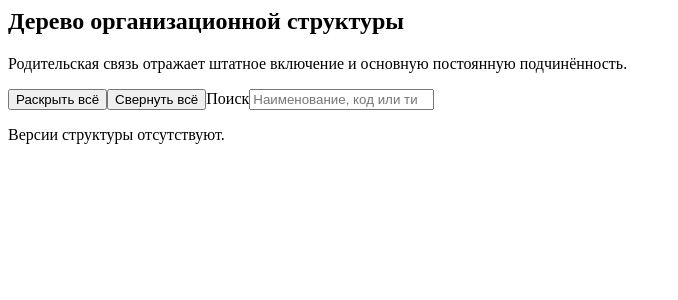
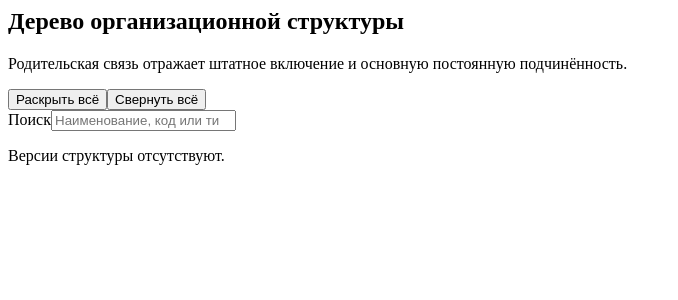
Before and after one commit to ClaytonKinnane/ASU-VCH, a PHP site: page /admin/organization/views/tree.php in a window 1280 px wide. Shown: the top 300 px of the page, without its empty margins (0-678 px from the left). Run offline with PHP 8.4, Linux system fonts and the light colour scheme; the template is opened without the code that fills it, so the values that code supplies are empty.

Commit message:
feat(organization): align tree search controls

```diff
--- a/public/admin/organization/views/tree.php
+++ b/public/admin/organization/views/tree.php
@@ -1,5 +1,5 @@
     <section id="tree" class="organization-panel glass-tile">
-        <div class="organization-section-heading"><div><h2>Дерево организационной структуры</h2><p>Родительская связь отражает штатное включение и основную постоянную подчинённость.</p></div><div class="organization-tree-tools"><button type="button" class="secondary-button" data-tree-expand>Раскрыть всё</button><button type="button" class="secondary-button" data-tree-collapse>Свернуть всё</button><label>Поиск<input type="search" maxlength="150" data-tree-search placeholder="Наименование, код или тип"></label></div></div>
+        <div class="organization-section-heading"><div><h2>Дерево организационной структуры</h2><p>Родительская связь отражает штатное включение и основную постоянную подчинённость.</p></div><div class="organization-tree-tools"><div class="organization-tree-tool-buttons"><button type="button" class="secondary-button" data-tree-expand>Раскрыть всё</button><button type="button" class="secondary-button" data-tree-collapse>Свернуть всё</button></div><label class="organization-tree-search">Поиск<input type="search" maxlength="150" data-tree-search placeholder="Наименование, код или тип"></label></div></div>
         <?php if ($selectedVersion === null): ?><div class="organization-empty"><p>Версии структуры отсутствуют.</p></div>
         <?php elseif ($flatTree === []): ?><div class="organization-empty"><p>Версия не содержит элементов.</p></div>
         <?php else: ?>
```
